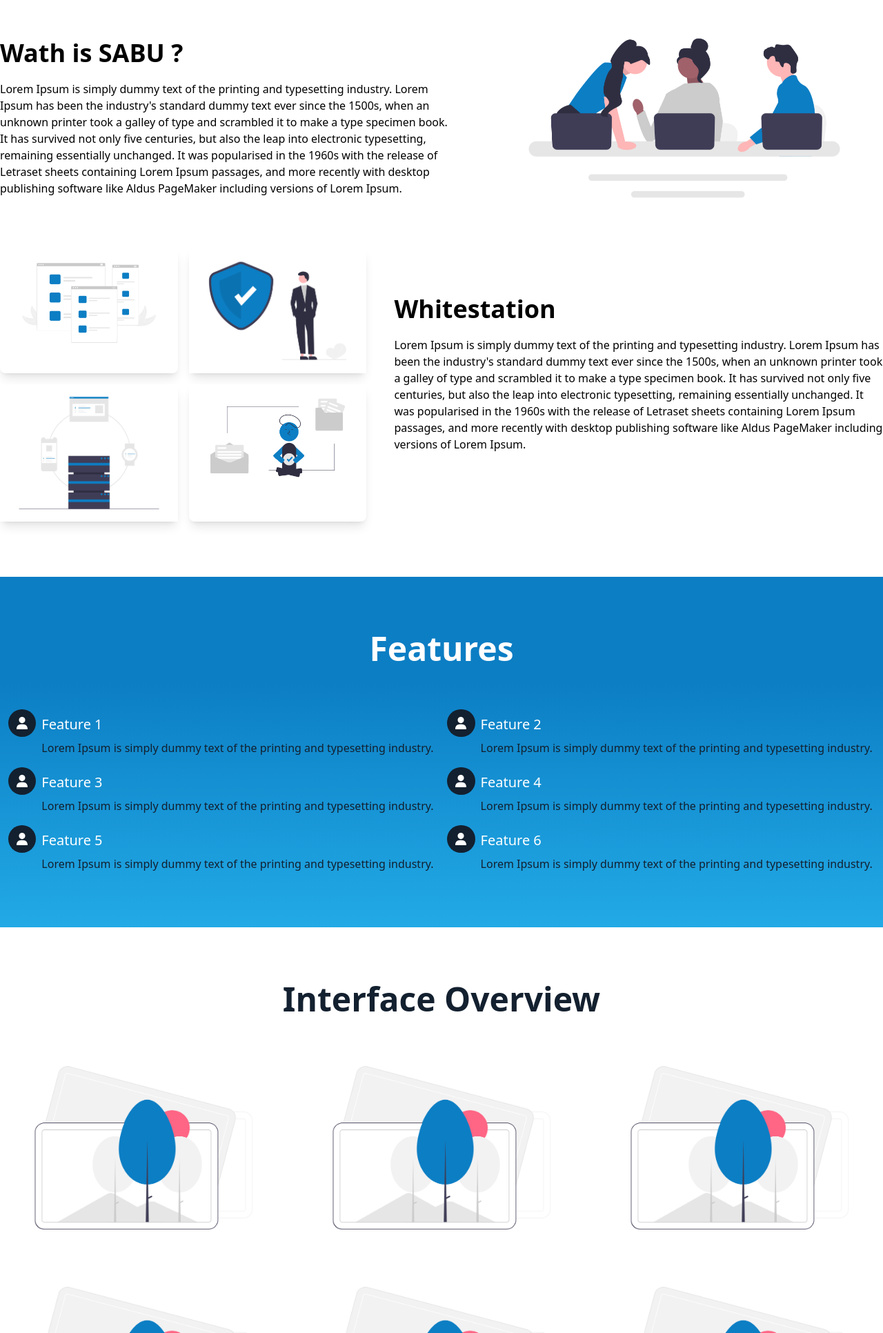
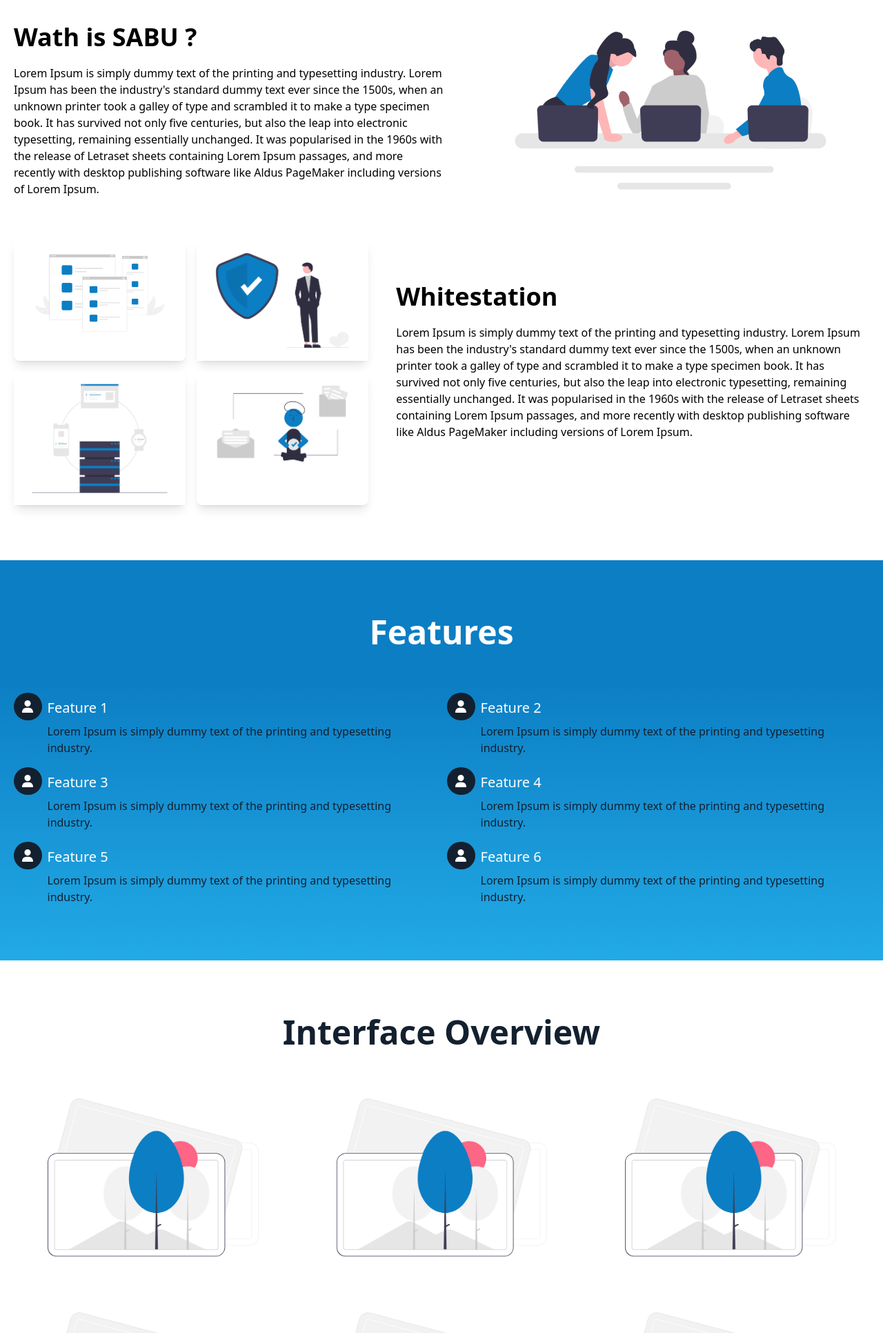
Before and after one commit to LooXzy/sabu-website, a website: page html/index.html in a window 1280 px wide. Shown: the part 868-2800 px from the top of the page at 69% size. Drawn offline with nearby package versions, Linux system fonts and the light colour scheme; a web font is replaced by a local one.

Commit message:
fix header and margin

```diff
--- a/html/index.html
+++ b/html/index.html
@@ -35,13 +35,13 @@
                 </div>
             </div>
         </div>
-        <svg viewBox="0 0 224 12" fill="currentColor" class="w-full -mb-1 text-white" preserveAspectRatio="none">
+        <svg viewBox="0 0 224 10" fill="currentColor" class="w-full -mb-1 text-white" preserveAspectRatio="none">
             <path d="M0,0 C48.8902582,6.27314026 86.2235915,9.40971039 112,9.40971039 C137.776408,9.40971039 175.109742,6.27314026 224,0 L224,12.0441132 L0,12.0441132 L0,0 Z"></path>
         </svg>
     </div>
 
     <!-- CONTENT -->
-    <div class="max-w-7xl w-fit mx-auto" id="content">
+    <div class="max-w-7xl w-fit px-5 mx-auto" id="content">
         <div class="mb-20 mt-20">
             <div class="flex flex-col md:flex-row justify-between items-center gap-10" data-aos="fade-up" data-aos-duration="1000">
                 <div class="w-full flex flex-col gap-5">
@@ -79,7 +79,7 @@
 
 
     <!-- FEATURES -->
-    <div class="bg-gradient-to-b from-[#0c7ec4] from-30% to-[#22aae6] flex items-center">
+    <div class="bg-gradient-to-b from-[#0c7ec4] from-30% to-[#22aae6] flex items-center px-5">
         <div class="max-w-7xl w-fit mx-auto">
             <div class="mb-20 mt-20">
                 <h2 class="flex justify-center text-5xl text-white font-bold mb-16">Features</h2>
@@ -145,7 +145,7 @@
     </div>
 
     <!-- OVERVIEW -->
-    <div class="max-w-7xl w-fit mx-auto">
+    <div class="max-w-7xl w-fit px-5 mx-auto">
         <div class="mb-20 mt-20">
             <h2 class="flex justify-center text-5xl text-titlecolor font-bold mb-10">Interface Overview</h2>
             <div class="grid grid-cols-2 md:grid-cols-3 gap-4">
```
